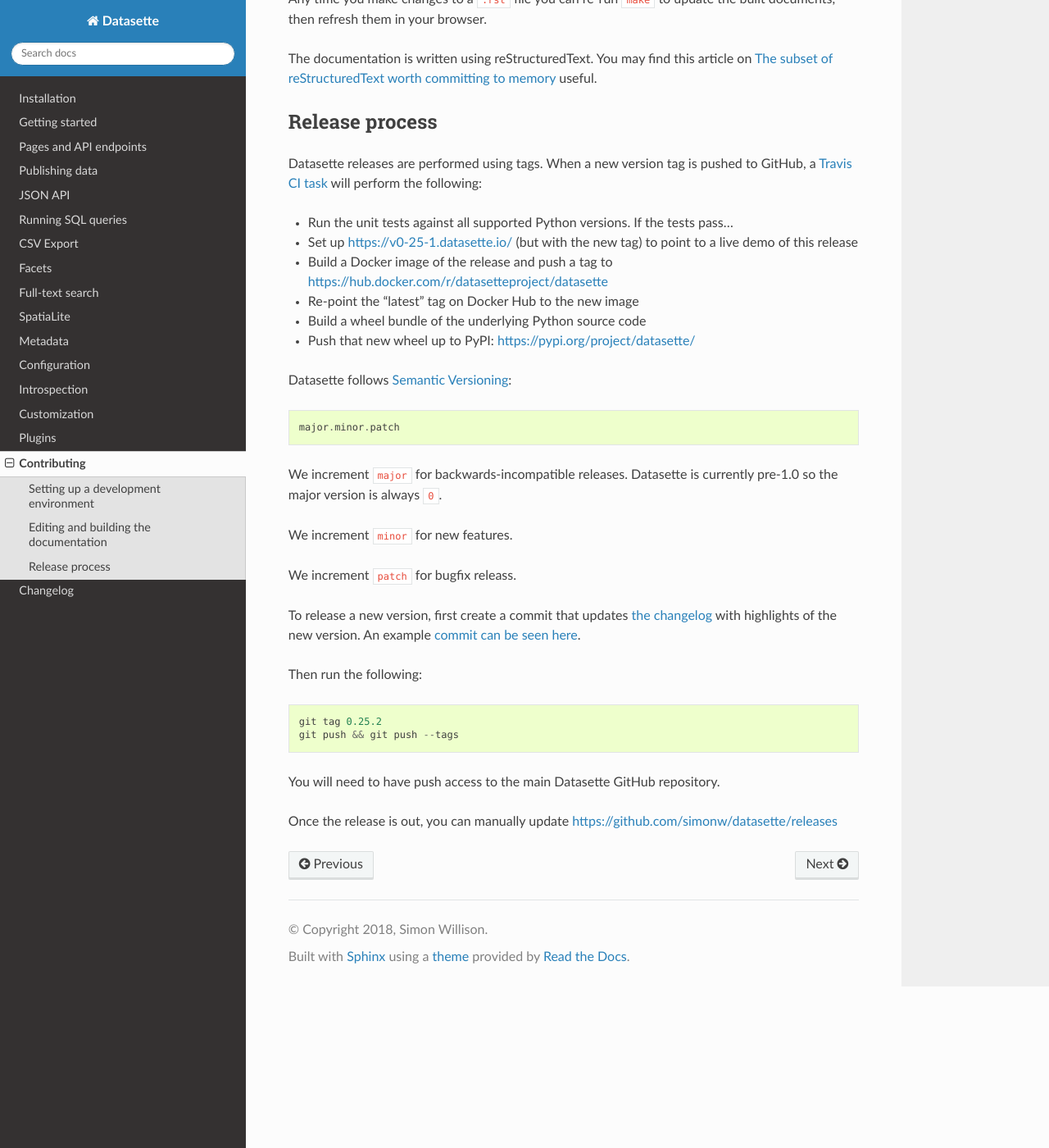
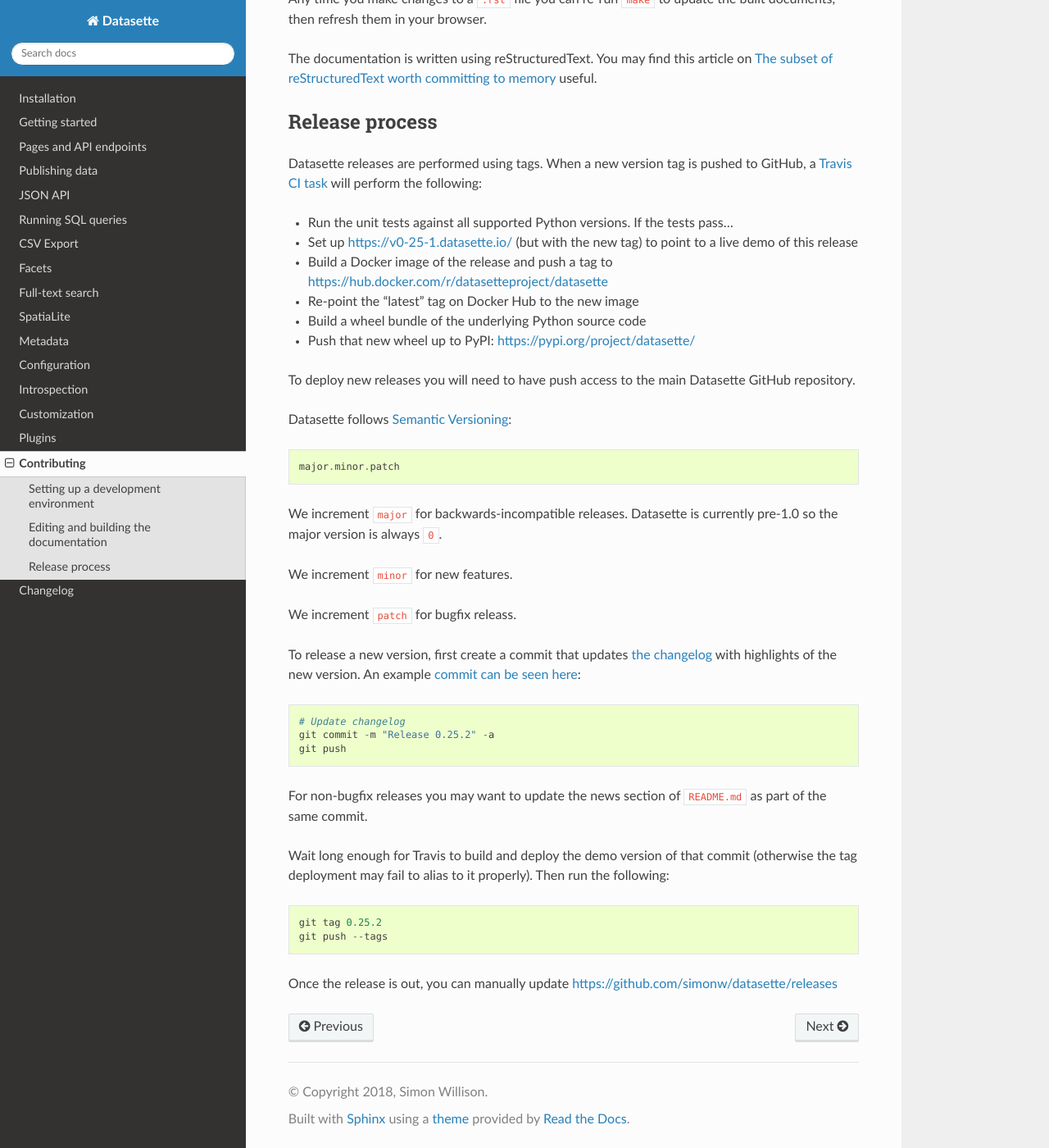
Before and after one commit to simonw/datasette, a Sphinx documentation site: the page built from docs/contributing.rst, in a window 1280 px wide and 1400 px high, scrolled down 2600 px. Shown: the whole window at 82% size. Built offline with Sphinx 7.4.7 and the Read the Docs theme 2.0.0, drawn with Linux system fonts in a browser that asks for light colours.

Commit message:
Improved release process documentation

```diff
--- a/docs/contributing.rst
+++ b/docs/contributing.rst
@@ -106,6 +106,8 @@
 * Build a wheel bundle of the underlying Python source code
 * Push that new wheel up to PyPI: https://pypi.org/project/datasette/
 
+To deploy new releases you will need to have push access to the main Datasette GitHub repository.
+
 Datasette follows `Semantic Versioning <https://semver.org/>`__::
 
     major.minor.patch
@@ -116,13 +118,17 @@
 
 We increment ``patch`` for bugfix releass.
 
-To release a new version, first create a commit that updates :ref:`the changelog <changelog>` with highlights of the new version. An example `commit can be seen here <https://github.com/simonw/datasette/commit/3dc0b3fa8c9b9bd81540ffe20c8b7e7a72465274>`__.
+To release a new version, first create a commit that updates :ref:`the changelog <changelog>` with highlights of the new version. An example `commit can be seen here <https://github.com/simonw/datasette/commit/3dc0b3fa8c9b9bd81540ffe20c8b7e7a72465274>`__::
 
-Then run the following::
+    # Update changelog
+    git commit -m "Release 0.25.2" -a
+    git push
+
+For non-bugfix releases you may want to update the news section of ``README.md`` as part of the same commit.
+
+Wait long enough for Travis to build and deploy the demo version of that commit (otherwise the tag deployment may fail to alias to it properly). Then run the following::
 
     git tag 0.25.2
-    git push && git push --tags
-
-You will need to have push access to the main Datasette GitHub repository.
+    git push --tags
 
 Once the release is out, you can manually update https://github.com/simonw/datasette/releases
```
